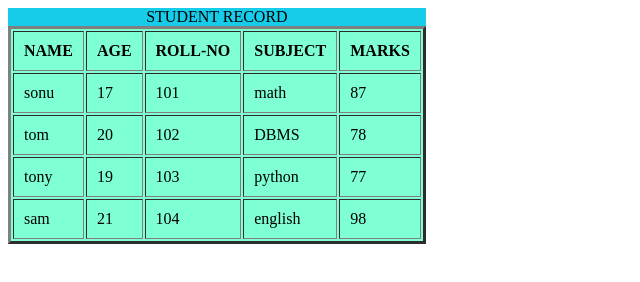
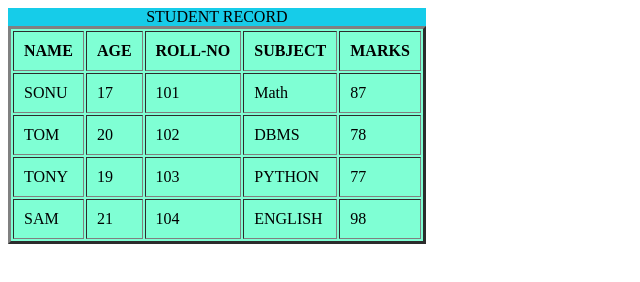
Before and after one commit to sk-pandey07/HTML-list-table-practice-and-basic-CSS-style, a plain HTML site: page INDEX.HTML in a window 1280 px wide. Shown: the whole page, without its empty margins (0-640 px from the left). Drawn offline with Linux system fonts and the light colour scheme.

Commit message:
Update INDEX.HTML

```diff
--- a/INDEX.HTML
+++ b/INDEX.HTML
@@ -25,31 +25,31 @@
             <th>MARKS</th>
         </tr>
         <tr>
-            <td>sonu</td>
+            <td>SONU</td>
             <td>17</td>
             <td>101</td>
-            <td>math</td>
+            <td>Math</td>
             <td>87</td>
         </tr>
         <tr>
-            <td>tom</td>
+            <td>TOM</td>
             <td>20</td>
             <td>102</td>
             <td>DBMS</td>
             <td>78</td>
         </tr>
         <tr>
-            <td>tony</td>
+            <td>TONY</td>
             <td>19</td>
             <td>103</td>
-            <td>python</td>
+            <td>PYTHON</td>
             <td>77</td>
         </tr>
         <tr>
-            <td>sam</td>
+            <td>SAM</td>
             <td>21</td>
             <td>104</td>
-            <td>english</td>
+            <td>ENGLISH</td>
             <td>98</td>
         </tr>
     </table>
```
